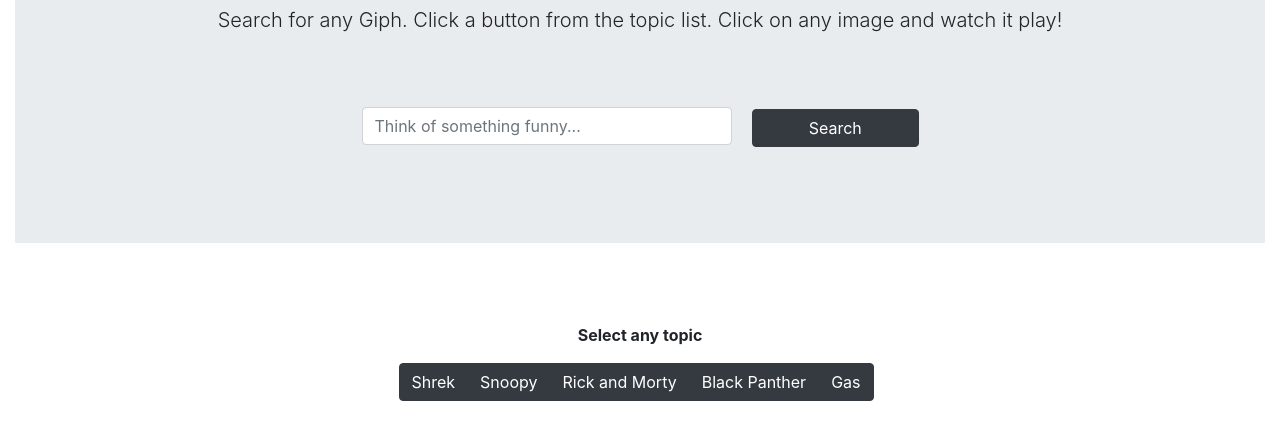
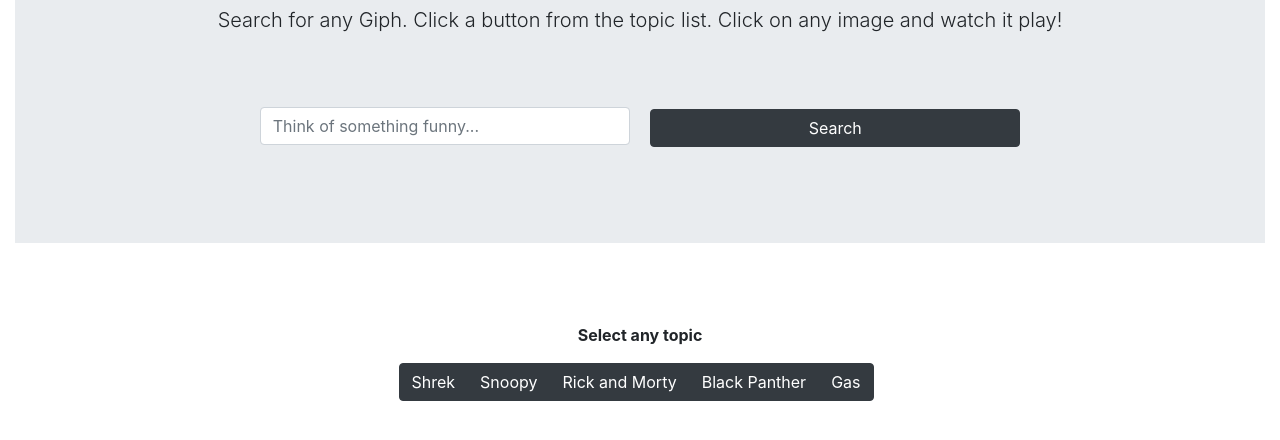
Before and after one commit to MarleeG/Giphy-TT, a website: page index.html in a window 1280 px wide. Shown: the part 182-622 px from the top of the page. Drawn offline with nearby package versions, Linux system fonts and the light colour scheme; files that its build step writes are made by us from their sources; no server answers; files whose address does not match are found by name.

Commit message:
changes search button styling

```diff
--- a/package.json
+++ b/package.json
@@ -18,9 +18,7 @@
     "url": "https://github.com/MarleeG/Giphy-TT/issues"
   },
   "homepage": "https://github.com/MarleeG/Giphy-TT#readme",
-  "devDependencies": {
-
-  },
+  "devDependencies": {},
   "dependencies": {
     "express": "^4.17.1",
     "path": "^0.12.7",
--- a/public/assets/css/style.css
+++ b/public/assets/css/style.css
@@ -1,6 +1,2 @@
 *, *::before, *::after {box-sizing: inherit;}
 html {box-sizing: border-box;}
-
-#search_btn{
-    width: 15%;
-}
```
